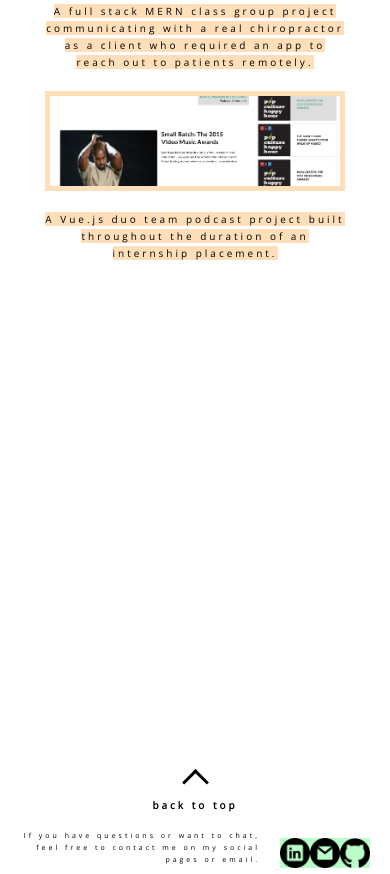
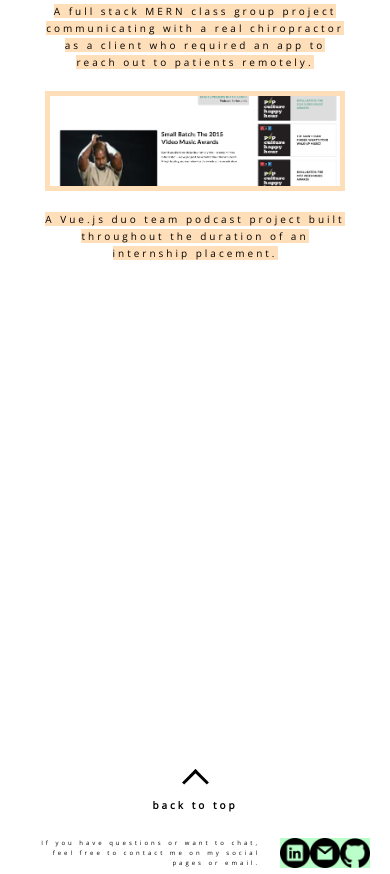
Before and after one commit to Veomany/my-portfolio-website, a website: page index.html in a window 390 px wide. Shown: the part 2586-3460 px from the top of the page. Drawn offline with nearby package versions, Linux system fonts and the light colour scheme.

Commit message:
removed bottom margin from footer for mobile view

```diff
--- a/sass/pages/_footer.scss
+++ b/sass/pages/_footer.scss
@@ -26,6 +26,13 @@ footer {
     font-size: 0.7rem;
     text-align: right;
     margin-left: 2rem;
-    margin-bottom: 1rem;
   }
 }
+
+@media only screen and (max-width: 425px) {
+  .footer__description {
+    font-size: 0.6rem;
+    text-align: right;
+    margin-left: 2rem;
+  }
+}
```
Also changed, not shown: css/style.css.
